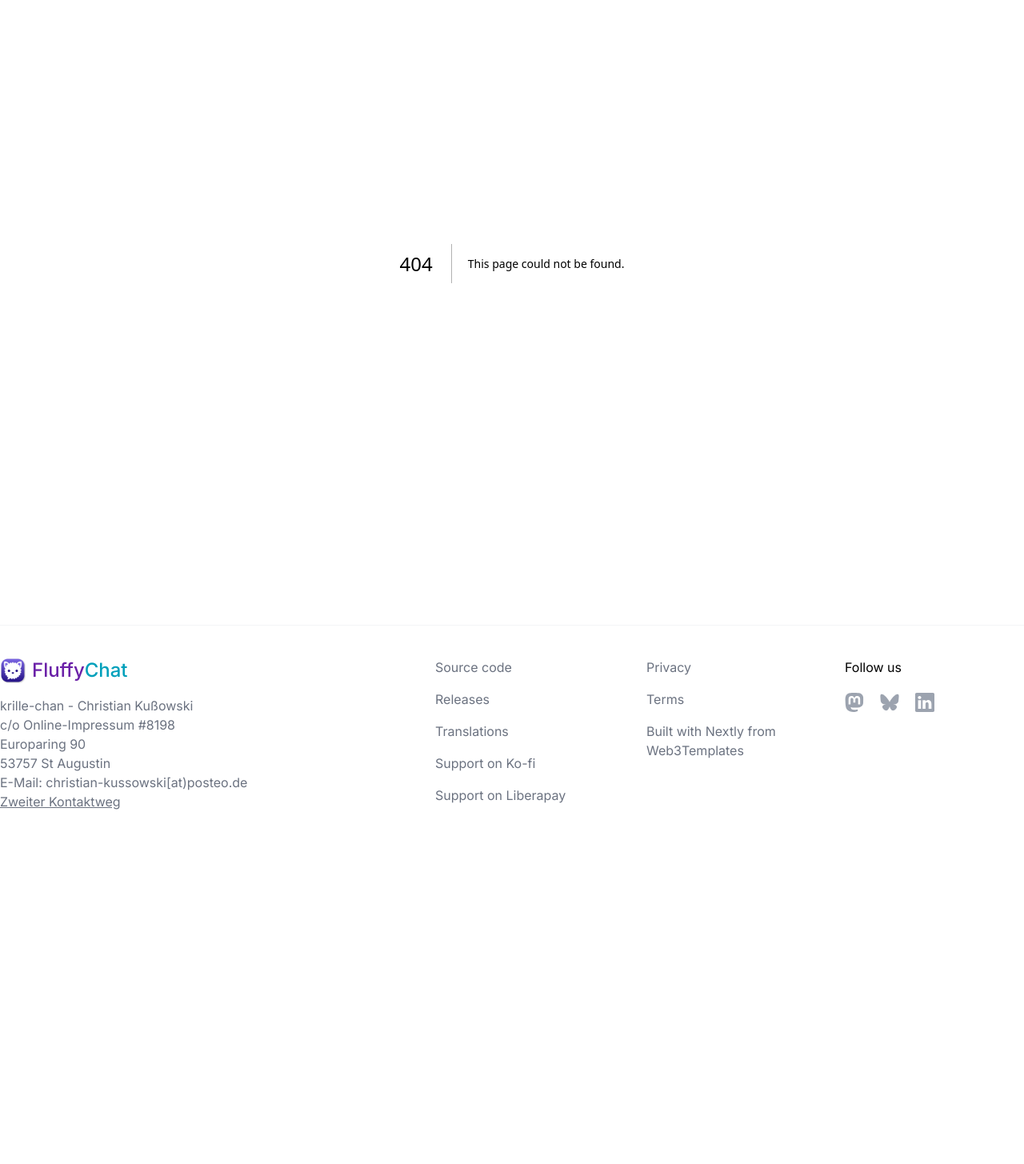
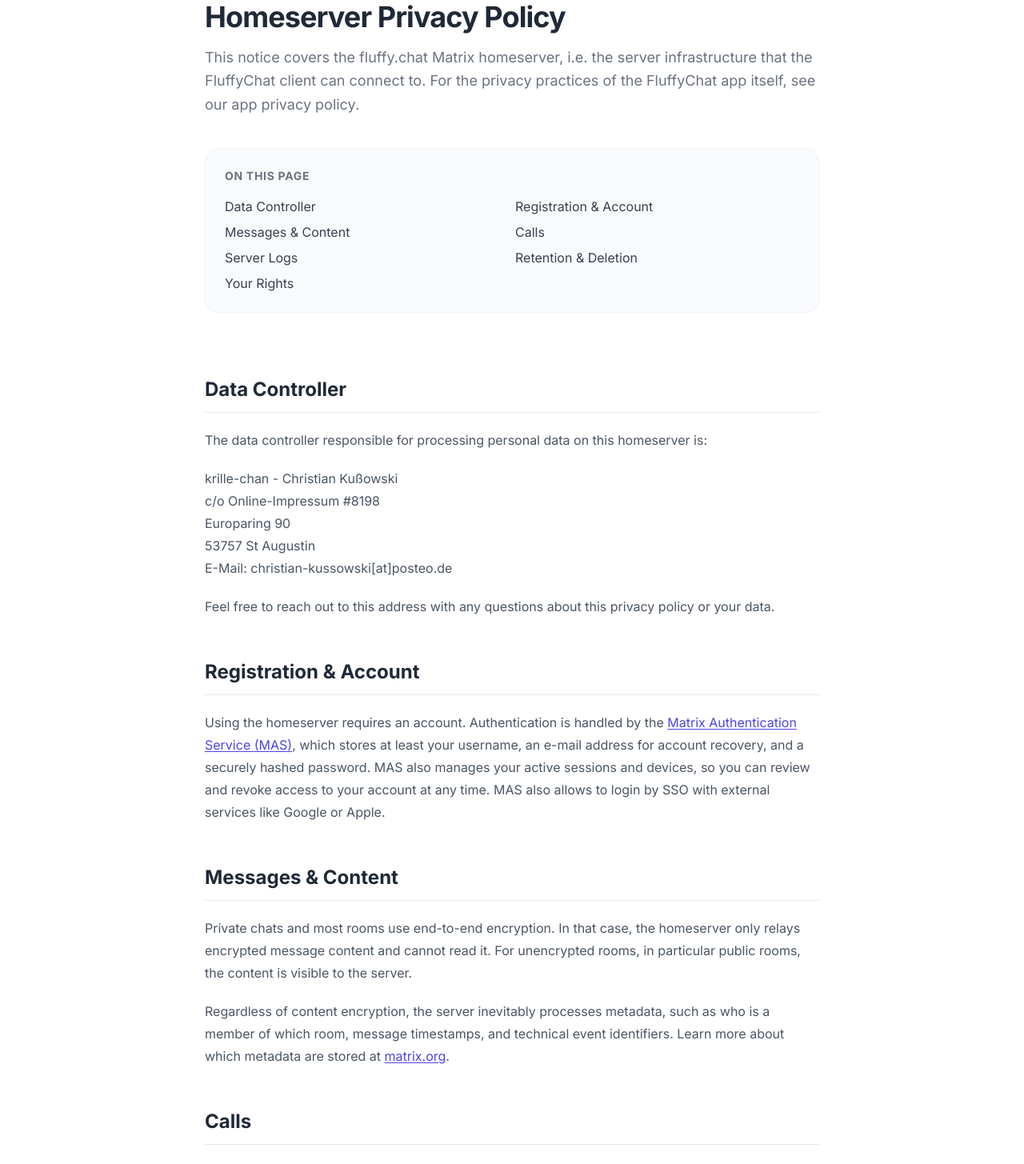
Before and after one commit to krille-chan/fluffychat-website, a Next.js app: page /fluffy-chat-server-privacy in a window 1280 px wide. Before the commit this address had no page. Shown: the part 220-1675 px from the top of the page at 80% size. Before the commit the page ends 1266 px from the top, so only its background shows below. Built offline with nearby package versions, Linux system fonts and the light colour scheme.

Commit message:
chore: add privacy policy for fluffy.chat server

```diff
--- /dev/null
+++ b/src/app/fluffy-chat-server-privacy/page.tsx
@@ -0,0 +1,155 @@
+import type { Metadata } from "next";
+import Link from "next/link";
+import { Container } from "@/components/Container";
+
+export const metadata: Metadata = {
+  title: "Homeserver Privacy Policy | fluffy.chat",
+  description: "Privacy policy for the fluffy.chat Matrix homeserver",
+};
+
+const tocItems = [
+  { href: "#controller", label: "Data Controller" },
+  { href: "#account", label: "Registration & Account" },
+  { href: "#messages", label: "Messages & Content" },
+  { href: "#calls", label: "Calls" },
+  { href: "#logs", label: "Server Logs" },
+  { href: "#retention", label: "Retention & Deletion" },
+  { href: "#rights", label: "Your Rights" },
+];
+
+const articleClassName =
+  "max-w-3xl mx-auto space-y-5 text-base leading-relaxed text-gray-600 dark:text-gray-300 " +
+  "[&_h2]:scroll-mt-8 [&_h2]:pt-8 [&_h2]:text-2xl [&_h2]:font-bold [&_h2]:text-gray-800 dark:[&_h2]:text-white [&_h2]:border-b [&_h2]:border-gray-200 dark:[&_h2]:border-trueGray-700 [&_h2]:pb-3 " +
+  "[&_p]:leading-7 " +
+  "[&_a]:text-indigo-600 dark:[&_a]:text-indigo-400 [&_a]:underline [&_a]:underline-offset-2 hover:[&_a]:text-indigo-500 dark:hover:[&_a]:text-indigo-300 " +
+  "[&_ul]:list-disc [&_ul]:space-y-2 [&_ul]:pl-6 [&_ul]:my-4 " +
+  "[&_li]:leading-7";
+
+export default function ServerPrivacyPage() {
+  return (
+    <Container className="py-10 lg:py-16">
+      <header className="max-w-3xl mx-auto mb-10">
+        <h1 className="mt-2 text-3xl font-bold tracking-tight text-gray-800 lg:text-4xl dark:text-white">
+          Homeserver Privacy Policy
+        </h1>
+        <p className="mt-4 text-lg leading-relaxed text-gray-500 dark:text-gray-400">
+          This notice covers the fluffy.chat Matrix homeserver, i.e. the
+          server infrastructure that the FluffyChat client can
+          connect to. For the privacy practices of the FluffyChat app itself,
+          see our <Link href="/privacy">app privacy policy</Link>.
+        </p>
+      </header>
+
+      <nav
+        aria-label="Table of contents"
+        className="max-w-3xl mx-auto mb-12 rounded-2xl border border-gray-100 bg-gray-50 p-6 dark:border-trueGray-700 dark:bg-trueGray-800"
+      >
+        <h2 className="text-sm font-bold tracking-wider text-gray-500 uppercase dark:text-gray-400">
+          On this page
+        </h2>
+        <ul className="mt-4 grid gap-2 sm:grid-cols-2">
+          {tocItems.map((item) => (
+            <li key={item.href}>
+              <Link
+                href={item.href}
+                className="text-gray-700 underline-offset-2 hover:text-indigo-600 hover:underline dark:text-gray-200 dark:hover:text-indigo-400"
+              >
+                {item.label}
+              </Link>
+            </li>
+          ))}
+        </ul>
+      </nav>
+
+      <article className={articleClassName}>
+        <h2 id="controller">Data Controller</h2>
+        <p>
+          The data controller responsible for processing personal data on
+          this homeserver is:
+        </p>
+        <p>
+          krille-chan - Christian Kußowski
+          <br /> c/o Online-Impressum #8198
+          <br /> Europaring 90
+          <br /> 53757 St Augustin
+          <br />
+          E-Mail: christian-kussowski[at]posteo.de
+        </p>
+        <p>
+          Feel free to reach out to this address with any questions about
+          this privacy policy or your data.
+        </p>
+
+        <h2 id="account">Registration & Account</h2>
+        <p>
+          Using the homeserver requires an account. Authentication is handled
+          by the{" "}
+          <a href="https://element-hq.github.io/matrix-authentication-service/">
+            Matrix Authentication Service (MAS)
+          </a>
+          , which stores at least your username, an e-mail address for
+          account recovery, and a securely hashed password. MAS also manages
+          your active sessions and devices, so you can review and revoke
+          access to your account at any time. MAS also allows to login by
+          SSO with external services like Google or Apple.
+        </p>
+
+        <h2 id="messages">Messages & Content</h2>
+        <p>
+          Private chats and most rooms use end-to-end encryption. In that
+          case, the homeserver only relays encrypted message content and
+          cannot read it. For unencrypted rooms, in particular public rooms,
+          the content is visible to the server.
+        </p>
+        <p>
+          Regardless of content encryption, the server inevitably processes
+          metadata, such as who is a member of which room, message
+          timestamps, and technical event identifiers. Learn more about which
+          metadata are stored at <a href="https://matrix.org">matrix.org</a>.
+        </p>
+
+        <h2 id="calls">Calls</h2>
+        <p>
+          Audio and video calls (Matrix RTC) are routed through a{" "}
+          <a href="https://livekit.io/">LiveKit</a> SFU (Selective Forwarding
+          Unit) that we operate. The SFU forwards the media streams between
+          call participants to connect them. The transmission is encrypted,
+          and encryption keys are exchanged end-to-end over Matrix, so voice
+          and video data is generally not accessible to the operator. Call
+          content is not recorded or permanently stored; it is only processed
+          for the duration of the call.
+        </p>
+
+        <h2 id="logs">Server Logs</h2>
+        <p>
+          As with any server, operating the service produces technical log
+          data, such as IP addresses, access times, and the client used.
+          This data is used to maintain the security and stability of the
+          service, for example to detect abuse, and is automatically deleted
+          after a short period.
+        </p>
+
+        <h2 id="retention">Retention & Deletion</h2>
+        <p>
+          Account data and messages are stored for as long as your account
+          exists. You can delete your account, as well as individual
+          messages, at any time by yourself at
+          <a href="https://auth.fluffy.chat">auth.fluffy.chat</a>.
+          Once your account is deleted, your personal data is removed.
+          Since Matrix rooms are federated,
+          copies of messages you sent to rooms with participants from other
+          servers may persist on those servers.
+        </p>
+
+        <h2 id="rights">Your Rights</h2>
+        <p>
+          Under the GDPR, you have the right to access, rectify, erase, and
+          restrict the processing of your data, as well as the right to data
+          portability. You also have the right to lodge a complaint with a
+          data protection supervisory authority. To exercise your rights,
+          please contact us using the address above.
+        </p>
+      </article>
+    </Container>
+  );
+}
--- a/src/app/tos/page.tsx
+++ b/src/app/tos/page.tsx
@@ -22,8 +22,9 @@
 
       <article className={articleClassName}>
         <p>
-          FluffyChat is a client application for the Matrix messaging network. It
-          does not provide or operate any messaging servers.
+          FluffyChat is a client application for the Matrix messaging network.
+          Users are free to choose which homeserver to connect to, and the terms
+          of service of that homeserver govern their use of the service.
         </p>
         <p>
           FluffyChat may suggest or preconfigure certain servers for user
```
